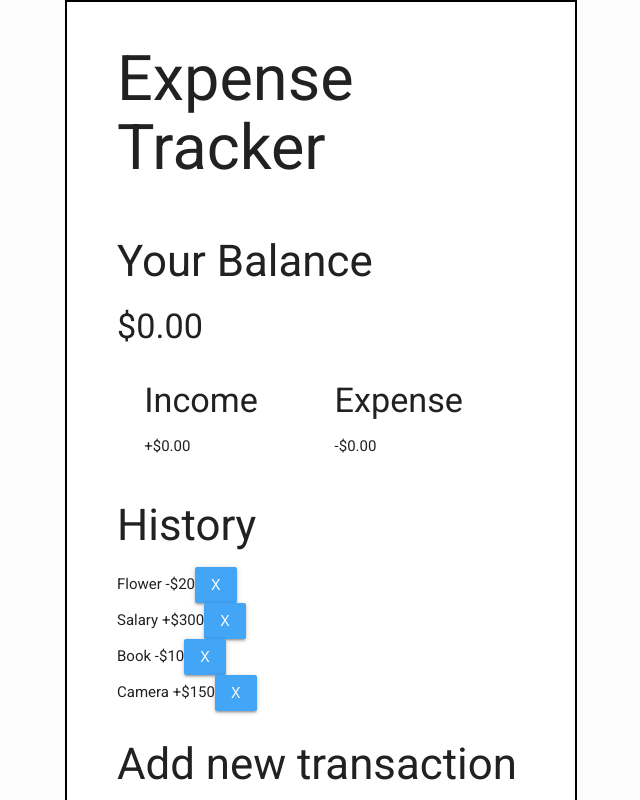
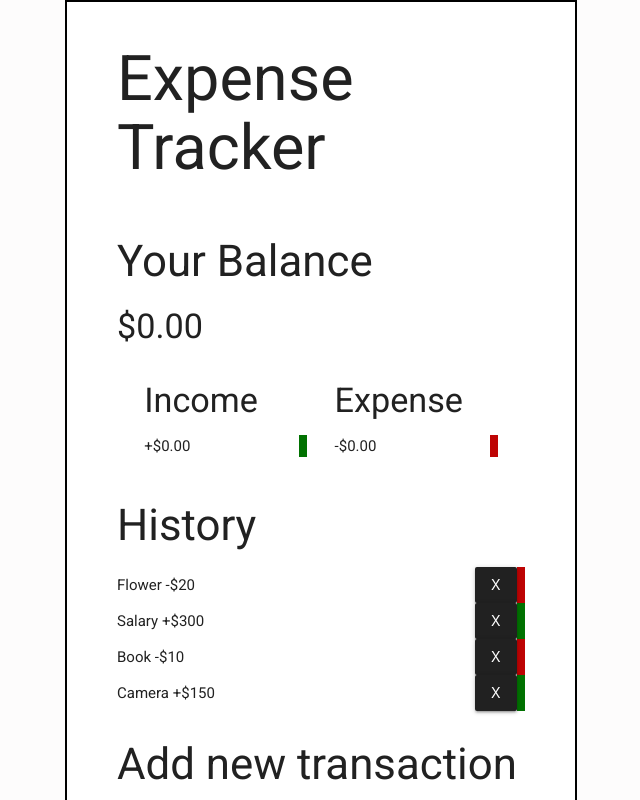
Before and after one commit to nagaremono/expense-tracker, a React (Create React App) app: page / in a window 1280 px wide. Shown: the top 800 px of the page, without its empty margins (319-959 px from the left). Built offline with nearby package versions, Linux system fonts and the light colour scheme.

Commit message:
add styling to Transaction component

```diff
--- a/src/App.css
+++ b/src/App.css
@@ -27,3 +27,18 @@ h1,
 .inc-exp-container div {
   width: 40%;
 }
+
+.plus {
+  border-right: 8px solid rgb(1, 114, 1);
+}
+
+.minus {
+  border-right: 8px solid rgb(190, 4, 4);
+}
+
+.plus,
+.minus {
+  display: flex;
+  justify-content: space-between;
+  align-items: center;
+}
--- a/src/components/Transaction.js
+++ b/src/components/Transaction.js
@@ -5,11 +5,10 @@ export default function Transaction(props) {
 
   return (
     <li className={sign === '+' ? 'plus' : 'minus'}>
-      {props.transaction.text}{' '}
       <span>
-        {sign}${Math.abs(props.transaction.amount)}
+        {props.transaction.text} {sign}${Math.abs(props.transaction.amount)}
       </span>
-      <button className="waves-effect waves-light btn blue lighten-1">x</button>
+      <button className="waves-effect waves-light btn grey darken-4">x</button>
     </li>
   );
 }
```
